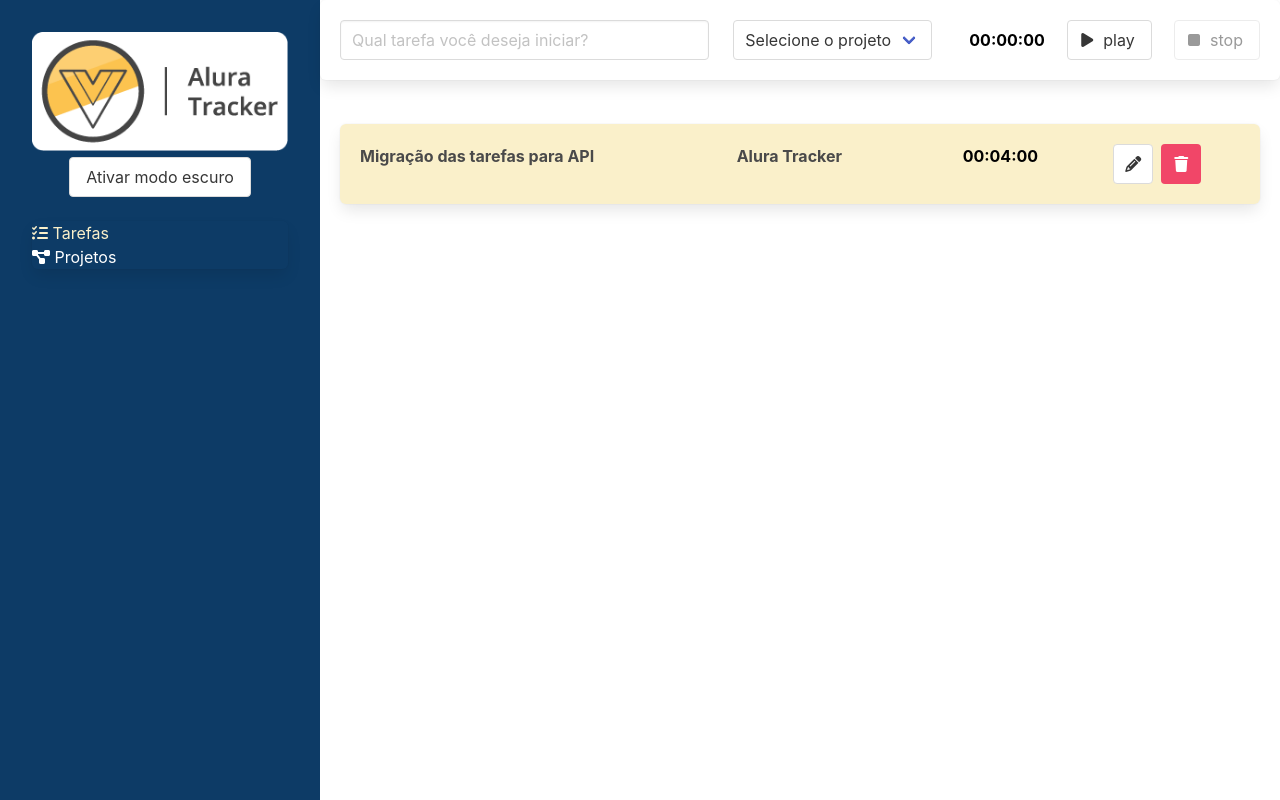
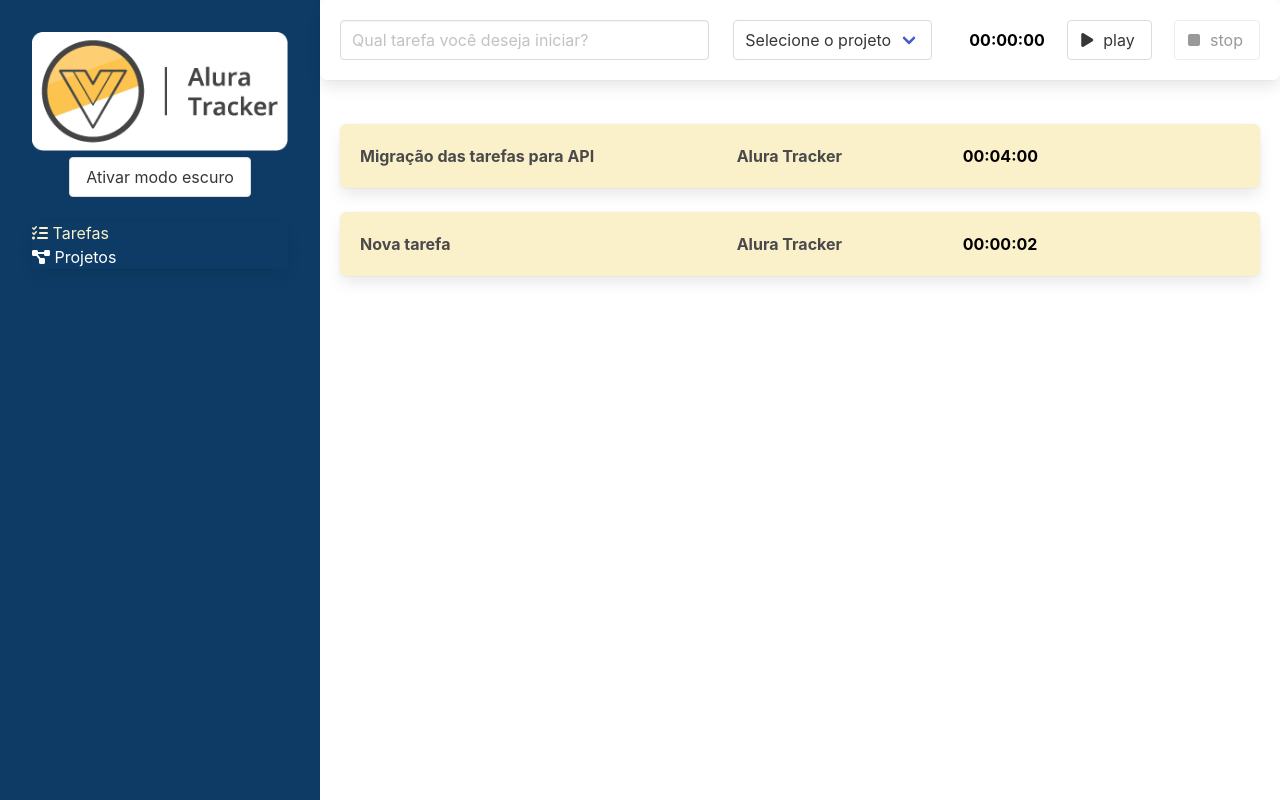
Before and after one commit to cMatheusBRibeiro/Alura-Tracker, a Vue app: page /#/ in a window 1280 px wide. Built offline with nearby package versions, Linux system fonts and the light colour scheme; data requests are answered from the project's data file.

Commit message:
#FEAT: Removendo a edição e remoção de tarefas antigas e adicionando modal para edição de tarefas

```diff
--- a/db.json
+++ b/db.json
@@ -14,6 +14,15 @@
         "id": 1,
         "nome": "Alura Tracker"
       }
+    },
+    {
+      "duracaoEmSegundos": 2,
+      "descricao": "Nova tarefa",
+      "projeto": {
+        "id": 1,
+        "nome": "Alura Tracker"
+      },
+      "id": 2
     }
   ]
 }
--- a/src/components/Formulario.vue
+++ b/src/components/Formulario.vue
@@ -29,6 +29,7 @@
 import { useStore } from 'vuex'
 import Temporizador from './Temporizador.vue'
 import useNotificador from '@/hooks/notificador'
+import { CADASTRAR_TAREFA } from '@/store/tipo-acoes'
 
 export default defineComponent({
     name: 'Formulario',
@@ -50,7 +51,7 @@
                 return
             }
 
-            this.store.commit(ADICIONAR_TAREFA, {
+            this.store.dispatch(CADASTRAR_TAREFA, {
                 duracaoEmSegundos: tempoEmSegundos,
                 descricao: this.descricao,
                 projeto: projeto
--- a/src/components/Tarefa.vue
+++ b/src/components/Tarefa.vue
@@ -1,22 +1,10 @@
 <template>
     <Box>
-        <div class="columns">
+        <div class="columns" @click="tarefaClicada">
             <div class="column is-5">{{ tarefa.descricao || 'Tarefa sem descrição' }}</div>
             <div class="column is-3">{{ tarefa?.projeto?.nome || 'N/D' }}</div>
             <div class="column">
                 <Cronometro :tempoEmSegundos="tarefa.duracaoEmSegundos" />
-            </div>
-            <div class="column is-2">
-                <router-link class="button" :to="`/tarefas/${ tarefa.id }`">
-                    <span class="icon is-small">
-                        <i class="fas fa-pencil-alt"></i>
-                    </span>
-                </router-link>
-                <button class="button ml-2 is-danger" @click="excluir">
-                    <span class="icon is-small">
-                        <i class="fas fa-trash"></i>
-                    </span>
-                </button>
             </div>
         </div>
     </Box>
@@ -28,7 +16,6 @@
 import Box from './Box.vue'
 import ITarefa from "../interfaces/ITarefa";
 import { useStore } from "@/store";
-import { EXCLUIR_TAREFA } from "@/store/tipo-mutacoes";
 
 export default defineComponent({
     name: 'Tarefa',
@@ -38,13 +25,14 @@
             required: true
         }
     },
+    emits: ['aoTarefaClicada'],
     components: {
         Cronometro,
         Box
     },
     methods: {
-        excluir() {
-            this.store.commit(EXCLUIR_TAREFA, this.tarefa.id)
+        tarefaClicada() {
+            this.$emit('aoTarefaClicada', this.tarefa)
         }
     },
     setup() {
--- a/src/router/index.ts
+++ b/src/router/index.ts
@@ -11,12 +11,6 @@
         path: '/',
         name: 'Tarefas',
         component: Tarefas
-    },
-    {
-        path: '/tarefas/:id',
-        name: 'Editar tarefa',
-        component: Edicao,
-        props: true
     },
     {
         path: '/projetos',
--- a/src/store/index.ts
+++ b/src/store/index.ts
@@ -3,9 +3,9 @@
 import http from '@/http'
 import { createStore, Store, useStore as vuexUseStore } from 'vuex'
 import { InjectionKey } from 'vue';
-import { ADICIONAR_PROJETO, ADICIONAR_TAREFA, ALTERA_PROJETO, ALTERA_TAREFA, DEFINIR_PROJETOS, DEFINIR_TAREFAS, EXCLUIR_PROJETO, EXCLUIR_TAREFA, NOTIFICAR } from "./tipo-mutacoes";
+import { ADICIONAR_PROJETO, ADICIONAR_TAREFA, ALTERA_PROJETO, DEFINIR_PROJETOS, DEFINIR_TAREFAS, EXCLUIR_PROJETO, NOTIFICAR } from "./tipo-mutacoes";
 import { INotificacao } from "@/interfaces/INotificacao";
-import { ALTERAR_PROJETO, CADASTRAR_PROJETO, OBTER_PROJETOS, OBTER_TAREFAS, REMOVER_PROJETO } from "./tipo-acoes";
+import { ALTERAR_PROJETO, CADASTRAR_PROJETO, CADASTRAR_TAREFA, OBTER_PROJETOS, OBTER_TAREFAS, REMOVER_PROJETO } from "./tipo-acoes";
 
 
 interface Estado {
@@ -41,15 +41,7 @@
             state.projetos = projetos
         },
         [ADICIONAR_TAREFA](state, tarefa: ITarefa) {
-            tarefa.id = new Date().toISOString()
             state.tarefas.push(tarefa)
-        },
-        [ALTERA_TAREFA](state, tarefa: ITarefa) {
-            const index = state.tarefas.findIndex(t => t.id === tarefa.id)
-            state.tarefas[index] = tarefa
-        },
-        [EXCLUIR_TAREFA](state, id: string) {
-            state.tarefas = state.tarefas.filter(t => t.id !== id)
         },
         [DEFINIR_TAREFAS](state, tarefas: ITarefa[]) {
             state.tarefas = tarefas
@@ -83,6 +75,10 @@
         [OBTER_TAREFAS]({ commit }) {
             http.get('tarefas')
                 .then(resposta => commit(DEFINIR_TAREFAS, resposta.data))
+        },
+        [CADASTRAR_TAREFA]({ commit }, tarefa: ITarefa) {
+            http.post('tarefas', tarefa)
+                .then(resposta => commit(ADICIONAR_TAREFA, resposta.data))
         }
     }
 })
--- a/src/store/tipo-acoes.ts
+++ b/src/store/tipo-acoes.ts
@@ -4,3 +4,4 @@
 export const REMOVER_PROJETO = 'REMOVER_PROJETO'
 
 export const OBTER_TAREFAS = 'OBTER_TAREFAS'
+export const CADASTRAR_TAREFA = 'CADASTRAR_TAREFA'
--- a/src/store/tipo-mutacoes.ts
+++ b/src/store/tipo-mutacoes.ts
@@ -4,8 +4,6 @@
 export const DEFINIR_PROJETOS = 'DEFINIR_PROJETOS'
 
 export const ADICIONAR_TAREFA = 'ADICIONAR_TAREFA'
-export const ALTERA_TAREFA = 'ALTERA_TAREFA'
-export const EXCLUIR_TAREFA = 'EXCLUIR_TAREFA'
 export const DEFINIR_TAREFAS = 'DEFINIR_TAREFAS'
 
 export const NOTIFICAR = 'NOTIFICAR'
--- a/src/views/Projetos/Formulario.vue
+++ b/src/views/Projetos/Formulario.vue
@@ -18,7 +18,6 @@
 import { TipoNotificacao } from "@/interfaces/INotificacao";
 import useNotificador from '@/hooks/notificador';
 import { useStore } from "@/store";
-import { ALTERA_PROJETO } from "@/store/tipo-mutacoes";
 import { defineComponent } from "vue";
 import { ALTERAR_PROJETO, CADASTRAR_PROJETO } from "@/store/tipo-acoes";
 
--- a/src/views/Projetos/Lista.vue
+++ b/src/views/Projetos/Lista.vue
@@ -38,7 +38,7 @@
 
 <script lang="ts">
 import { useStore } from "@/store";
-import { OBTER_PROJETOS, REMOVER_PROJETO } from "@/store/tipo-acoes";
+import { REMOVER_PROJETO } from "@/store/tipo-acoes";
 import { computed, defineComponent } from "vue";
 
 export default defineComponent({
@@ -56,7 +56,6 @@
     },
     setup() {
         const store = useStore()
-        store.dispatch(OBTER_PROJETOS)
         return {
             store,
             projetos: computed(() => store.state.projetos)
--- a/src/views/Tarefas.vue
+++ b/src/views/Tarefas.vue
@@ -1,10 +1,29 @@
 <template>
     <Formulario />
     <div class="lista">
-        <Tarefa v-for="(tarefa, index) in tarefas" :key="index" :tarefa="tarefa" />
+        <Tarefa v-for="(tarefa, index) in tarefas" :key="index" :tarefa="tarefa" @aoTarefaClicada="selecionarTarefa" />
         <Box v-if="listaEstaVazia">
             Você não está muito produtivo hoje :(
         </Box>
+    </div>
+    <div class="modal" :class="{ 'is-active': tarefaSelecionada }" v-if="tarefaSelecionada">
+        <div class="modal-background"></div>
+        <div class="modal-card">
+            <header class="modal-card-head">
+                <p class="modal-card-title">Editar tarefa</p>
+                <button class="delete" @click="cancelarEdicao" aria-label="close"></button>
+            </header>
+            <section class="modal-card-body">
+                <div class="field">
+                    <label for="descricaoDaTarefa" class="label">Descrição da Tarefa</label>
+                    <input type="text" class="input" v-model="tarefaSelecionada.descricao" id="descricaoDaTarefa">
+                </div>
+            </section>
+            <footer class="modal-card-foot">
+                <button class="button is-success">Salvar alterações</button>
+                <button class="button" @click="cancelarEdicao">Cancelar</button>
+            </footer>
+        </div>
     </div>
 </template>
 
@@ -14,7 +33,8 @@
 import Tarefa from '../components/Tarefa.vue';
 import Box from '../components/Box.vue';
 import { useStore } from '@/store';
-import { OBTER_TAREFAS } from '@/store/tipo-acoes';
+import { OBTER_PROJETOS, OBTER_TAREFAS } from '@/store/tipo-acoes';
+import ITarefa from '@/interfaces/ITarefa';
 
 export default defineComponent({
     name: 'Tarefas',
@@ -23,13 +43,27 @@
         Tarefa,
         Box
     },
+    data() {
+        return {
+            tarefaSelecionada: null as ITarefa | null
+        }
+    },
     computed: {
         listaEstaVazia () : boolean {
             return this.tarefas.length === 0
         }
     },
+    methods: {
+        selecionarTarefa (tarefa: ITarefa) {
+            this.tarefaSelecionada = tarefa
+        },
+        cancelarEdicao () {
+            this.tarefaSelecionada = null
+        }
+    },
     setup() {
         const store = useStore()
+        store.dispatch(OBTER_PROJETOS)
         store.dispatch(OBTER_TAREFAS)
         return {
             tarefas: computed(() => store.state.tarefas)
--- a/src/views/Tarefas/Edicao.vue
+++ /dev/null
@@ -1,87 +0,0 @@
-<template>
-    <div class="edicao">
-        <h1 class="title">Tarefa</h1>
-        <form @submit.prevent="salvar">
-            <div class="field">
-                <label for="descricaoDaTarefa" class="label">Descrição da Tarefa</label>
-                <input type="text" class="input" v-model="descricao" id="descricaoDaTarefa">
-            </div>
-            <div class="field">
-                <label for="projetoDaTarefa" class="label">Projeto da Tarefa</label>
-                <div class="select">
-                    <select id="projetoDaTarefa" v-model="projeto">
-                        <option value="" disabled>Selecione um projeto</option>
-                        <option v-for="projeto in projetos" :key="projeto.id" :value="projeto.id">{{ projeto.nome }}</option>
-                    </select>
-                </div>
-            </div>
-            <div class="field">
-                {{ tempoDecorrido }}
-            </div>
-            <div class="field">
-                <button class="button" type="submit">
-                    Salvar
-                </button>
-            </div>
-        </form>
-    </div>
-</template>
-
-<script lang="ts">
-import { useStore } from "@/store";
-import { ALTERA_TAREFA } from "@/store/tipo-mutacoes";
-import { computed, defineComponent } from "vue";
-
-export default defineComponent({
-    name: 'Edicao',
-    props: {
-        id: {
-            type: String
-        }
-    },
-    data() {
-        return {
-            descricao: '',
-            projeto: '',
-            duracaoEmSegundos: 0
-        }
-    },
-    mounted() {
-        const tarefa = this.store.state.tarefas.find(t => t.id === this.id)
-        if (tarefa) {
-            this.descricao = tarefa.descricao
-            this.projeto = tarefa?.projeto?.id || ''
-            this.duracaoEmSegundos = tarefa.duracaoEmSegundos
-        }
-    },
-    computed: {
-        tempoDecorrido() {
-            return new Date(this.duracaoEmSegundos * 1000).toISOString().substr(11, 8)
-        }
-    },
-    methods: {
-        salvar() {
-            this.store.commit(ALTERA_TAREFA, {
-                id: this.id,
-                descricao: this.descricao,
-                duracaoEmSegundos: this.duracaoEmSegundos,
-                projeto: this.store.state.projetos.find(proj => proj.id === this.projeto)
-            })
-            this.$router.push('/')
-        }
-    },
-    setup() {
-        const store = useStore()
-        return {
-            store,
-            projetos: computed(() => store.state.projetos)
-        }
-    }
-})
-</script>
-
-<style scoped>
-.edicao {
-    padding: 1.25rem;
-}
-</style>
```
